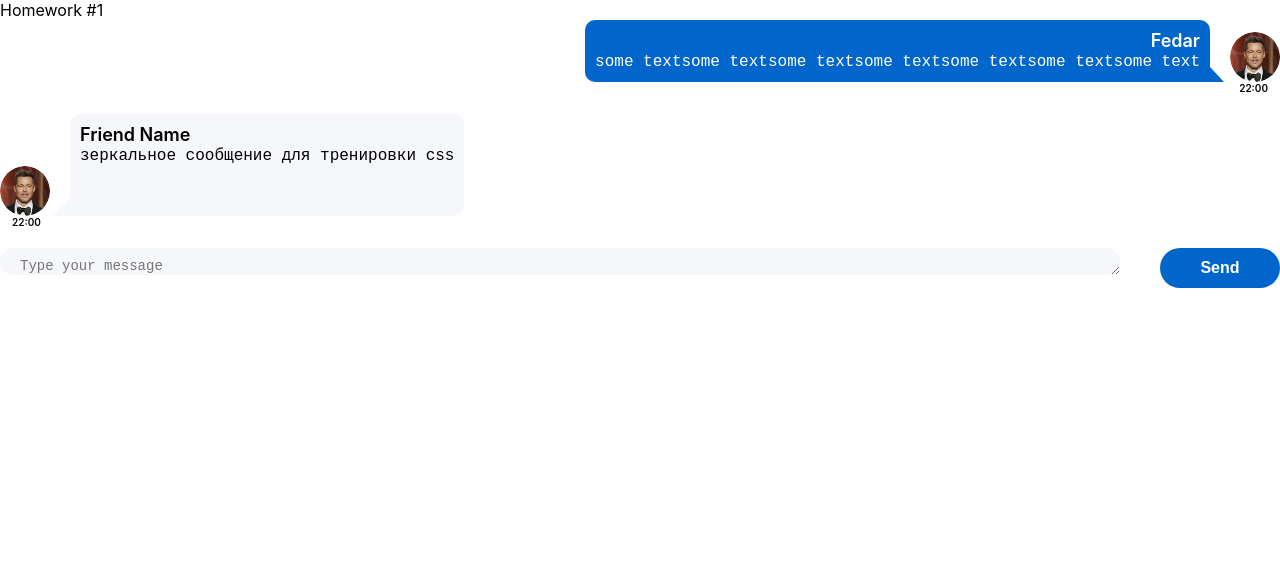
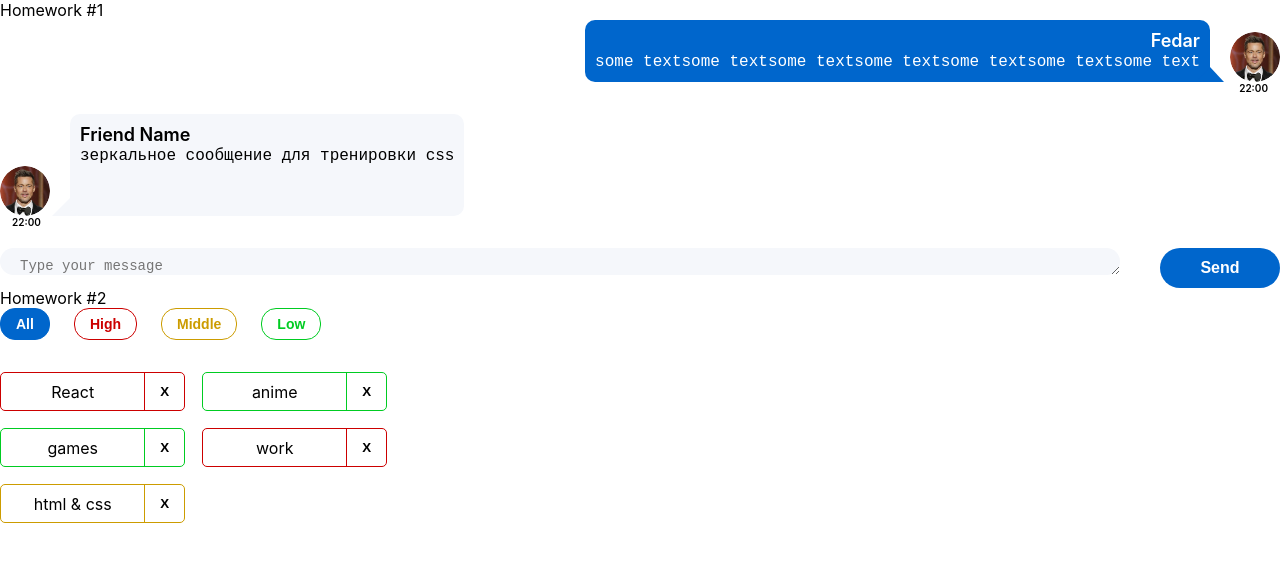
Before and after one commit to Graf-12/HWS, a React (Create React App) app: page / in a window 1280 px wide. Shown: the top 562 px of the page. Built offline with nearby package versions, Linux system fonts and the light colour scheme.

Commit message:
hw2 commit

```diff
--- a/package.json
+++ b/package.json
@@ -16,7 +16,7 @@
     "@types/react-dom": "18.0.6",
     "@types/uuid": "8.3.4",
     "axios": "0.27.2",
-    "gh-pages": "4.0.0",
+    "gh-pages": "^4.0.0",
     "react": "18.2.0",
     "react-dom": "18.2.0",
     "react-redux": "8.0.4",
--- a/src/s1-main/App.tsx
+++ b/src/s1-main/App.tsx
@@ -1,13 +1,14 @@
 import React from 'react'
 import s from './App.module.css'
 import HW1 from '../s2-homeworks/hw01/HW1'
+import HW2 from "../s2-homeworks/hw02/HW2";
 
 function App() {
     return (
         <div className={s.App}>
             <HW1/>
             {/*раскомментировать по ходу выполнения*/}
-            {/*<HW2/>*/}
+            <HW2/>
             {/*<HW3/>*/}
             {/*<HW4/>*/}
 
--- a/src/s2-homeworks/hw02/HW2.tsx
+++ b/src/s2-homeworks/hw02/HW2.tsx
@@ -3,11 +3,11 @@
 import s2 from '../../s1-main/App.module.css'
 
 /*
-* 1 - описать типы AffairPriorityType, AffairType
-* 2 - указать нужный тип для defaultAffairs
-* 3 - дописать типы и логику функции filterAffairs и проверить её тестами
-* 4 - выполнить пункт 3 для функции deleteAffair
-* 5 - указать нужный тип в useState с affairs
+* 1 - описать типы AffairPriorityType, AffairType-------
+* 2 - указать нужный тип для defaultAffairs-----------
+* 3 - дописать типы и логику функции filterAffairs и проверить её тестами---------------
+* 4 - выполнить пункт 3 для функции deleteAffair---------------
+* 5 - указать нужный тип в useState с affairs-------------
 * 6 - дописать тип и логику функции deleteAffairCallback
 * 7 - в файле Affairs.tsx дописать типизацию пропсов
 * 8 - в файле Affairs.tsx дописать логику функций setAll, setHigh, setMiddle, setLow
@@ -17,16 +17,17 @@
 * */
 
 // types
-export type AffairPriorityType = any // need to fix any
+export type AffairPriorityType = 'low' | 'middle' | 'high'
+
 export type AffairType = {
-    _id: any // need to fix any
-    name: any // need to fix any
+    _id: number
+    name: string
     priority: AffairPriorityType
 }
 export type FilterType = 'all' | AffairPriorityType
 
 // constants
-const defaultAffairs: any = [ // need to fix any
+const defaultAffairs: AffairType[] = [
     {_id: 1, name: 'React', priority: 'high'}, // студенты могут изменить содержимое name и количество элементов в массиве, ...priority не менять!
     {_id: 2, name: 'anime', priority: 'low'},
     {_id: 3, name: 'games', priority: 'low'},
@@ -35,23 +36,23 @@
 ]
 
 // pure helper functions
-export const filterAffairs = (affairs: any, filter: any): any => { // need to fix any
+export const filterAffairs = (affairs: AffairType[], filter: FilterType): AffairType[] => {
+    if (filter === 'all') {
+        return affairs
+    } else {return affairs.filter(af => af.priority === filter)}
 
-
-    return affairs // need to fix
 }
-export const deleteAffair = (affairs: any, _id: any): any => { // need to fix any
-
-    return affairs // need to fix
+export const deleteAffair = (affairs: AffairType[], _id: number): AffairType[] => {
+    return affairs.filter(af => af._id !== _id)
 }
 
 function HW2() {
-    const [affairs, setAffairs] = useState<any>(defaultAffairs) // need to fix any
+    const [affairs, setAffairs] = useState<AffairType[]>(defaultAffairs)
     const [filter, setFilter] = useState<FilterType>('all')
 
     const filteredAffairs = filterAffairs(affairs, filter)
-    const deleteAffairCallback = (_id: any) => { // need to fix any
-        // need to fix
+    const deleteAffairCallback = (_id: number) => {
+        setAffairs(deleteAffair(affairs,_id))
     }
 
     return (
--- a/src/s2-homeworks/hw02/affairs/Affairs.tsx
+++ b/src/s2-homeworks/hw02/affairs/Affairs.tsx
@@ -1,27 +1,27 @@
-import React from 'react'
+import React, {Dispatch, SetStateAction} from 'react'
 import Affair from './affair/Affair'
 import {AffairType, FilterType} from '../HW2'
 import s from './Affairs.module.css'
 
 type AffairsPropsType = {
-    data: any // need to fix any
-    setFilter: any
-    deleteAffairCallback: any
+    data: AffairType[]
+    setFilter: Dispatch<SetStateAction<FilterType>>
+    deleteAffairCallback: (_id:number)=>void
     filter: FilterType
 }
 
 function Affairs(props: AffairsPropsType) {
     const setAll = () => {
-        // need to fix
+        props.setFilter('all')
     }
     const setHigh = () => {
-        // need to fix
+        props.setFilter('high')
     }
     const setMiddle = () => {
-        // need to fix
+        props.setFilter('middle')
     }
     const setLow = () => {
-        // need to fix
+        props.setFilter('low')
     }
 
     const cnAll = s.button + ' ' + s.all + (props.filter === 'all' ? ' ' + s.active : '')
--- a/src/s2-homeworks/hw02/affairs/affair/Affair.tsx
+++ b/src/s2-homeworks/hw02/affairs/affair/Affair.tsx
@@ -6,12 +6,12 @@
 type AffairPropsType = {
     // key не нужно типизировать
     affair: AffairType
-    deleteAffairCallback: any // need to fix any
+    deleteAffairCallback: (_id:number)=>void
 }
 
 function Affair(props: AffairPropsType) {
     const deleteCallback = () => {
-        // need to fix
+        props.deleteAffairCallback(props.affair._id)
     }
 
     const nameClass = s.name + ' ' + s2[props.affair.priority]
@@ -25,7 +25,7 @@
         >
             <div id={'hw2-name-' + props.affair._id} className={nameClass}>
                 {/*создаёт студент*/}
-
+                {props.affair.name}
                 {/**/}
             </div>
             <div id={'hw2-priority-' + props.affair._id} hidden>
@@ -37,7 +37,7 @@
             <button
                 id={'hw2-button-delete-' + props.affair._id}
                 className={buttonClass}
-                // need to fix
+                onClick={deleteCallback}
 
             >
                 {/*текст кнопки могут изменить студенты*/}
```
Also changed, not shown: 1 other file (tests, documents, lock files or other folders).
